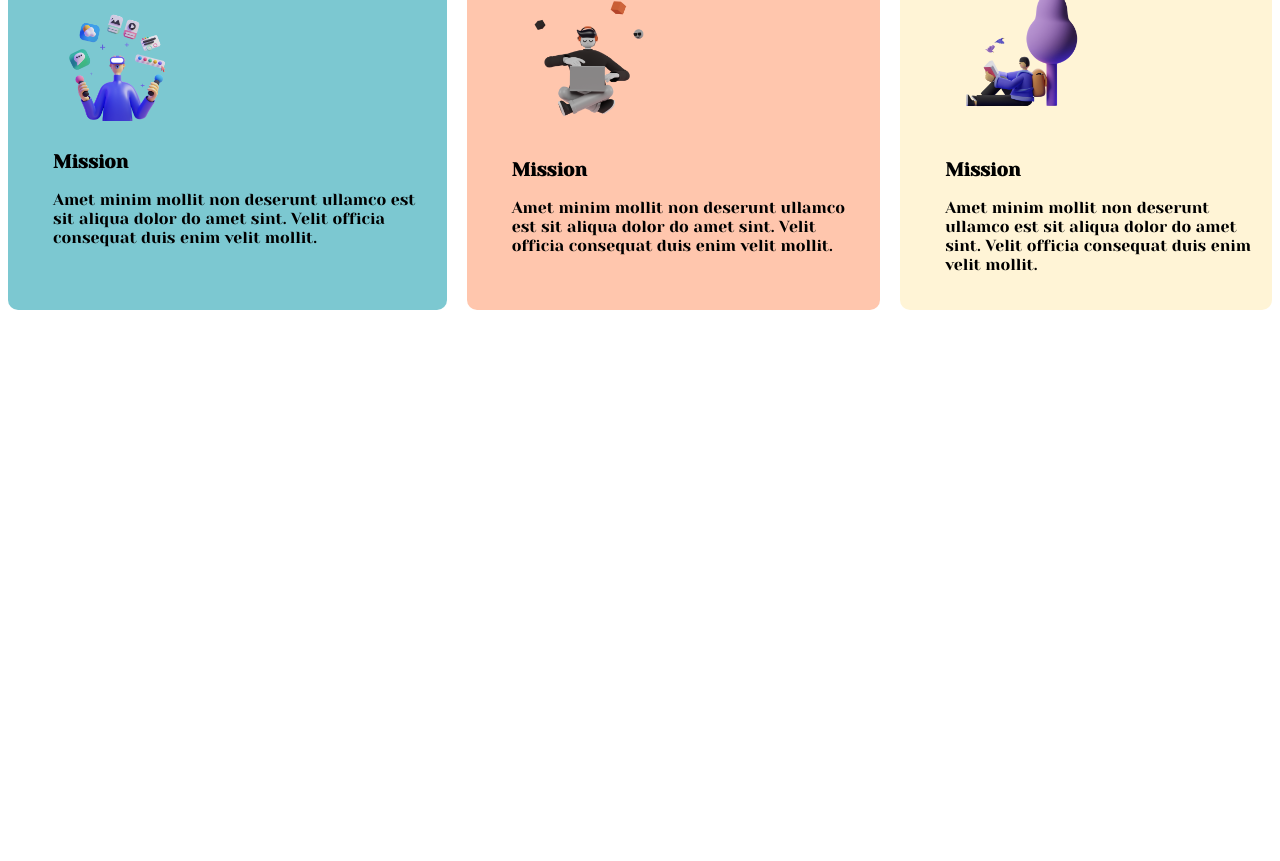
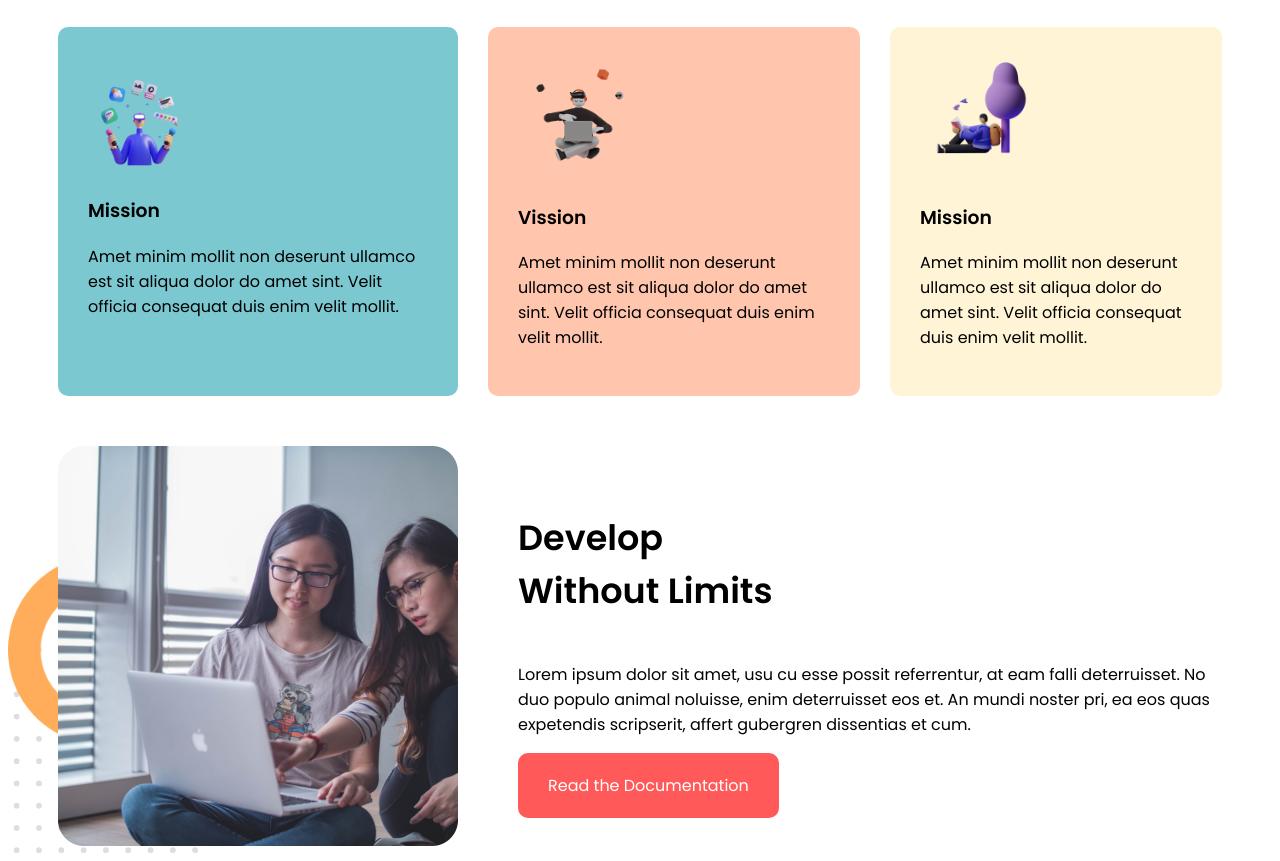
Before and after one commit to tasinahmed-dev/mission-2025, a plain HTML site: page index.html in a window 1280 px wide. Shown: the part 601-1462 px from the top of the page. Before the commit the page ends 919 px from the top, so only its background shows below. Drawn offline with Linux system fonts and the light colour scheme.

Commit message:
Develop Without limits

```diff
--- a/index.html
+++ b/index.html
@@ -25,20 +25,21 @@
          <div class="container flexible-container"></div>
          <div class="Mission">
             <h1>My Mission in <span class="colorful">2025</span></h1>
-            <div class="items">
+            <div class="items container">
                 <div class="item" id="pic-1">
                     <img src="images/illustrators/illustrator-1.png" alt="">
                     <h3>Mission</h3>
                     <p>Amet minim mollit non deserunt ullamco est sit aliqua dolor do amet sint. Velit officia consequat duis enim velit mollit.</p>
 
                 </div>
-                <div class="items">
+                <div class="items container">
                     <div class="item" id="pic-2">
                         <img src="images/illustrators/illustrator-2.png" alt="">
-                        <h3>Mission</h3>
+                        <h3>Vission</h3>
                         <p>Amet minim mollit non deserunt ullamco est sit aliqua dolor do amet sint. Velit officia consequat duis enim velit mollit.</p>
 
-                    </div><div class="items">
+                    </div>
+                    <div class="items container">
                         <div class="item" id="pic-3">
                             <img src="images/illustrators/illustrator-3.png" alt="">
                             <h3>Mission</h3>
@@ -48,8 +49,20 @@
             </div>
 
          </div>
+         <!-- Develop Without Limits-->
         </section>
-        <section></section>
+        <section class="developer">
+            <div>
+                <div class="flexible-container gap">
+                    <div class="box third-half"><img src="images/pictures/coding.png" alt=""></div>
+                    <div class="box-right">
+                        <h1>Develop <br>Without Limits</h1>
+                        <p>Lorem ipsum dolor sit amet, usu cu esse possit referrentur, at eam falli deterruisset. No duo populo animal noluisse, enim deterruisset eos et. An mundi noster pri, ea eos quas expetendis scripserit, affert gubergren dissentias et cum.</p>
+                        <div><a href="#">Read the  Documentation</a></div>
+                    </div>
+                </div>
+            </div>
+        </section>
         <section></section>
         <section></section>
     </main>
--- a/style.css
+++ b/style.css
@@ -1,21 +1,25 @@
 /* Google Fonts */
 @import url('https://fonts.googleapis.com/css2?family=Poppins:wght@400;600&family=Yeseva+One&display=swap');
 body {
-    /* font-family: "Poppins", serif; */
-    font-family: "Yeseva One", serif;
+    font-family: "Poppins", serif;
+    /* font-family: "Yeseva One", serif; */
 }
 .half-width {
     width: 50%;
 }
 .flexible-container {
 display: flex;
-margin:0 50px
+margin:0 50px;
+/* padding: 20px; */
 }
 .container {
-    width: 80%;
+    padding: 0 auto;
 }
 .colorful {
     color: #ffad5a;
+}
+.gap {
+    gap: 60px;
 }
 /* Header Section Css */
 header img {
@@ -61,17 +65,14 @@ header img {
 }
 .Mission .items {
     display: flex;
-    gap: 20px;
+    gap: 30px;
 }
 .items .item img {
-    width: 150px; ;
+    width: 120px;
 }
 .items .item {
     border-radius: 10px;
-    padding: 20px;
-}
-.items .item {
-    padding-left: 45px;
+    padding: 30px;
 }
 #pic-1 {
     background-color: #1fa2b195;
@@ -82,3 +83,35 @@ header img {
 #pic-3 {
     background-color: #FFF4D6;
 }
+.Mission  {
+    padding: 50px;
+}
+/* Develop Without Limits */
+
+.developer img {
+    width: 400px;
+}
+.developer h1 {
+    font-size: 35px;
+}
+.developer a {
+    background-color: #ff5959;
+    text-decoration: none;
+    padding: 20px 30px;
+    display: inline-block;
+    border-radius: 10px;
+    color: white;
+}
+.developer .box-right {
+    display: flex;
+    flex-direction: column;
+    justify-content: center;
+}
+.developer {
+    background-image: url(images/shapes/shape-1.png), url(images/illustrators/Group\ 57403.svg);
+    background-repeat: no-repeat;
+    /* height: 227px; */
+    background-size: 15%;
+    background-position: center left, left bottom;
+
+}
```
Also changed, not shown: images/illustrators/Group 57403.svg (added).
